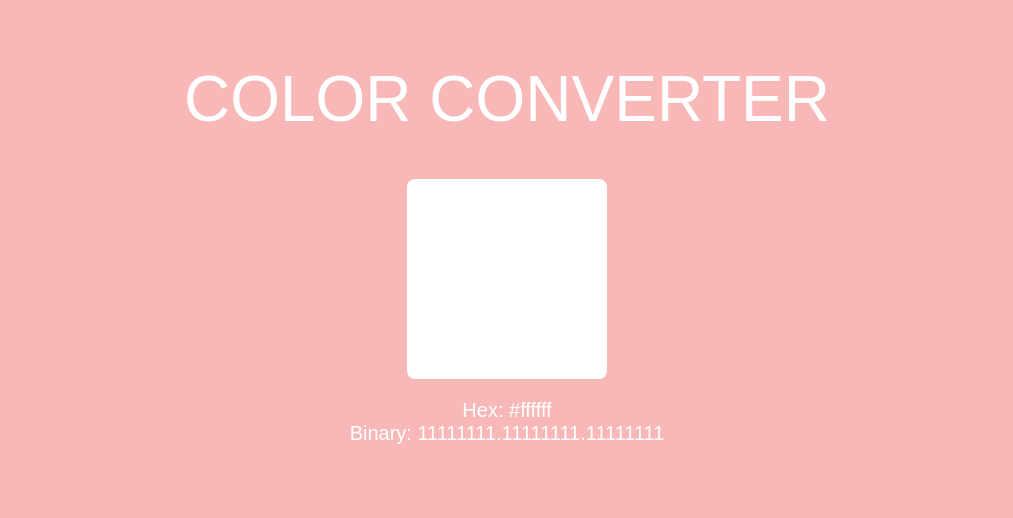
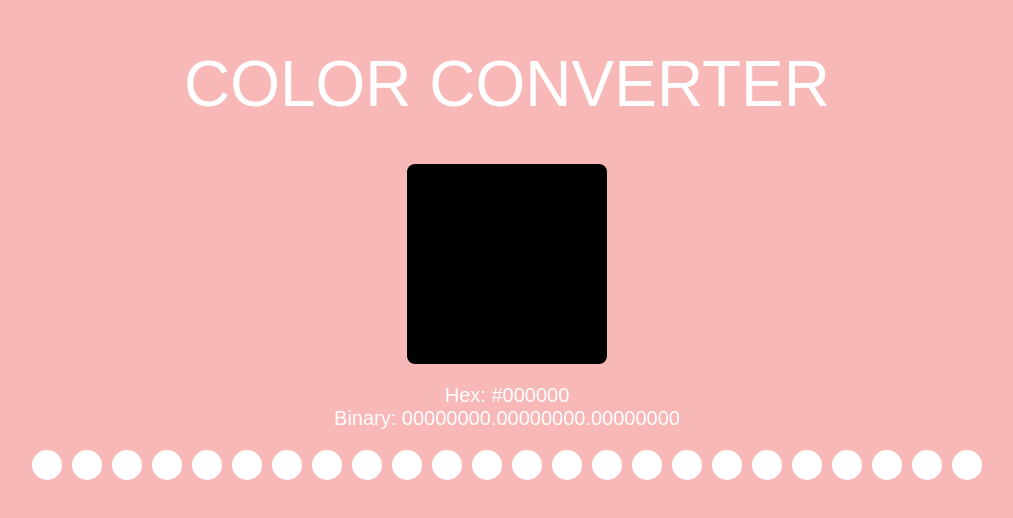
Before and after one commit to IvoMCFerreira/svelte-rgb, a Svelte app: page / in a window 1280 px wide. Shown: the part 166-684 px from the top of the page, without its empty margins (133-1146 px from the left). Built offline with nearby package versions, Linux system fonts and the light colour scheme.

Commit message:
basic structure done

```diff
--- a/src/App.svelte
+++ b/src/App.svelte
@@ -1,12 +1,36 @@
 <script>
 	import ColorDisplay from "./components/ColorDisplay.svelte";
 	import ColorInfo from "./components/ColorInfo.svelte";
+	import BitButtons from "./components/BitButtons.svelte";
+
+	let bits = Array(24).fill(0);
+
+	function toggleBit(index) {
+		bits = bits.map((bit, i) => (i === index ? 1 - bit : bit));
+	}
+
+	function getHexColor() {
+		const binaryString = bits.join('');
+		const r = parseInt(binaryString.slice(0, 8), 2);
+		const g = parseInt(binaryString.slice(8, 16), 2);
+		const b = parseInt(binaryString.slice(16, 24), 2);
+	return `#${r.toString(16).padStart(2, '0')}${g.toString(16).padStart(2, '0')}${b.toString(16).padStart(2, '0')}`.toUpperCase();
+	}
+
+	function getBinaryString() {
+		return `${bits.slice(0, 8).join('')}.${bits.slice(8, 16).join('')}.${bits.slice(16, 24).join('')}`;
+	}
+
+	const color = getHexColor();
+	const hexColor = color;
+	const binaryString = getBinaryString();
 </script>
 
 <main>
 	<h1>Color Converter</h1>
-	<ColorDisplay color="#ffffff" />
-	<ColorInfo hexColor="#ffffff" binaryString="11111111.11111111.11111111" />
+	<ColorDisplay color={color} />
+	<ColorInfo hexColor={hexColor} binaryString={binaryString} />
+	<BitButtons bits={bits} toggleBit={toggleBit} />
 </main>
 
 <style>
--- a/src/components/BitButtons.svelte
+++ b/src/components/BitButtons.svelte
@@ -0,0 +1,34 @@
+<script>
+    export let bits = [];
+    export let toggleBit = () => {};
+</script>
+
+<div class="buttons">
+    {#each bits as bit, i}
+      <!-- svelte-ignore a11y-click-events-have-key-events -->
+      <div
+        class="button {bit === 1 ? 'on' : ''}"
+        on:click={() => toggleBit(i)}
+      ></div>
+    {/each}
+</div>
+
+<style>
+    .buttons {
+      display: flex;
+      justify-content: center;
+      gap: 10px;
+    }
+
+    .button {
+      width: 30px;
+      height: 30px;
+      background-color: #ffffff;
+      border-radius: 50%;
+      cursor: pointer;
+    }
+
+    .button.on {
+      background-color: #000000;
+    }
+</style>
```
